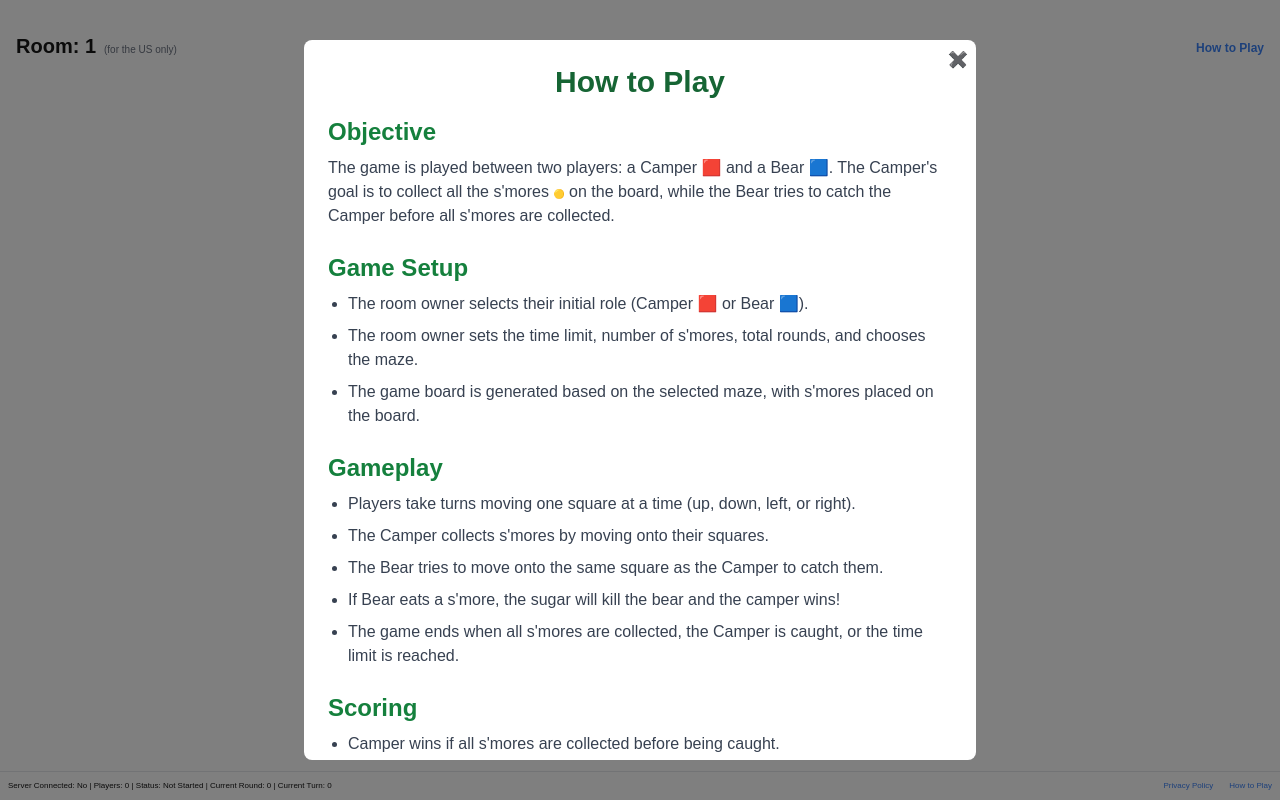
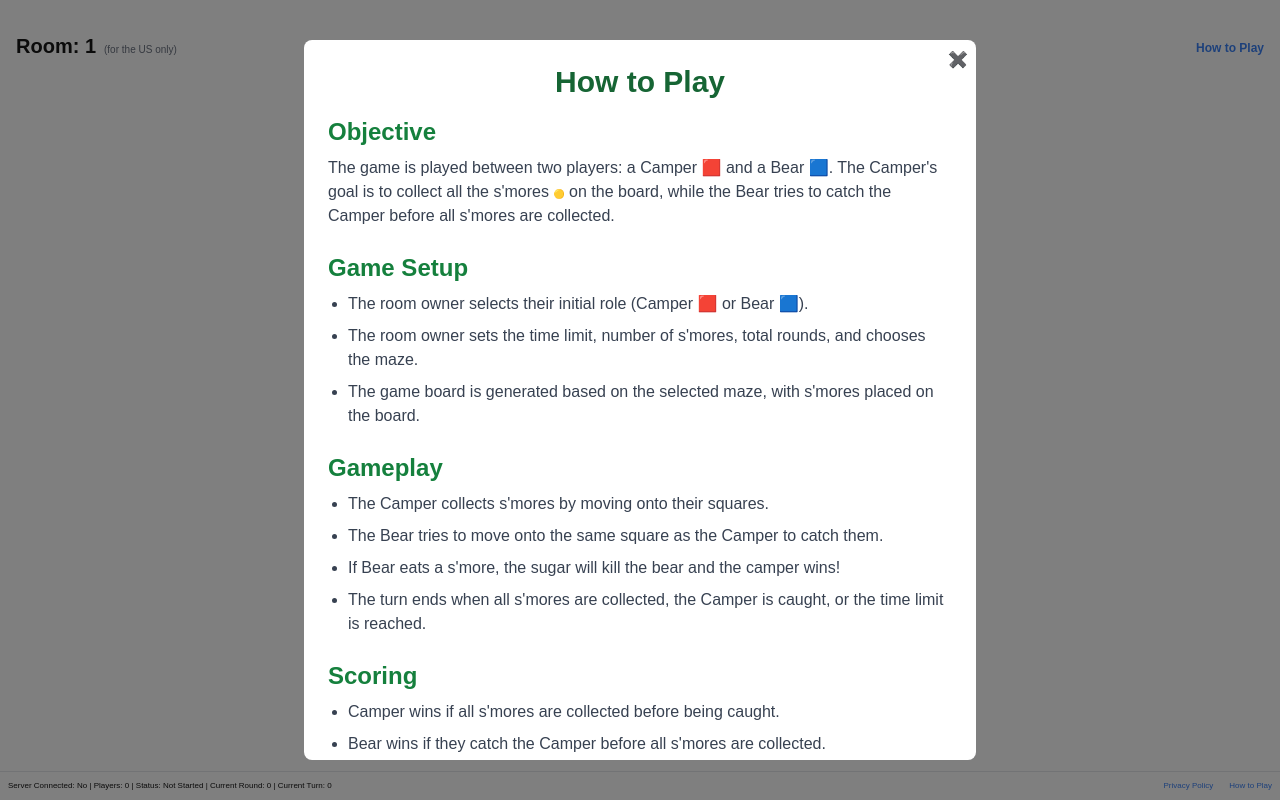
Before and after one commit to myatinsharma/two-play-pac, a Next.js app: page /game/1 in a window 1280 px wide. Built offline with nearby package versions, Linux system fonts and the light colour scheme; no server answers.

Commit message:
Update howToPlayModal.js

```diff
--- a/src/app/game/howToPlayModal.js
+++ b/src/app/game/howToPlayModal.js
@@ -48,10 +48,6 @@ export default function HowToPlayModal({ onClose }) {
               Gameplay
             </h3>
             <ul className="list-disc pl-5 text-gray-700 space-y-2">
-              <li>
-                Players take turns moving one square at a time (up, down, left,
-                or right).
-              </li>
               <li>The Camper collects s'mores by moving onto their squares.</li>
               <li>
                 The Bear tries to move onto the same square as the Camper to
@@ -62,7 +58,7 @@ export default function HowToPlayModal({ onClose }) {
                 camper wins!
               </li>
               <li>
-                The game ends when all s'mores are collected, the Camper is
+                The turn ends when all s'mores are collected, the Camper is
                 caught, or the time limit is reached.
               </li>
             </ul>
```
